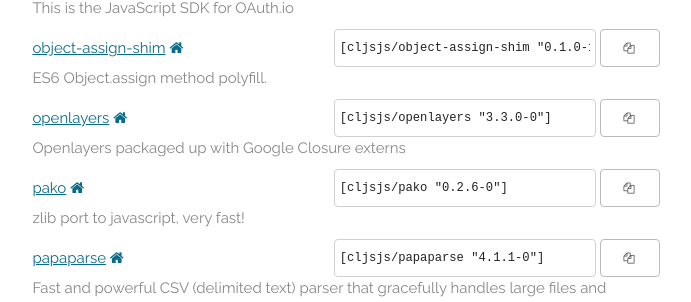
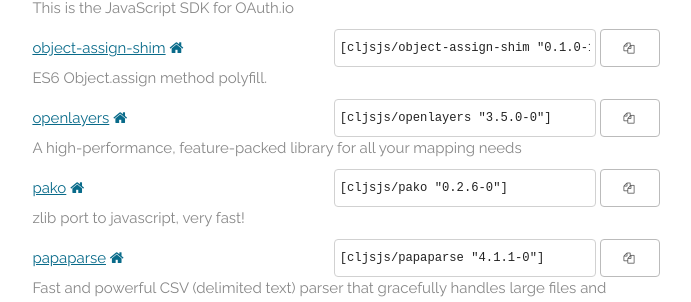
Before and after one commit to cljsjs/cljsjs.github.io, a Jekyll site: the page built from index.markdown, in a window 1280 px wide and 900 px high, scrolled down 3112 px. Shown: the part 121-423 px from the top of the window, without its empty margins (294-985 px from the left). Built offline with Jekyll 4.4.1, drawn with Linux system fonts in a browser that asks for light colours; nearby versions of some CDN libraries; comment, search, counter and statistics services are not loaded.

Commit message:
Automatic update

```diff
--- a/_includes/packages.html
+++ b/_includes/packages.html
@@ -293,10 +293,10 @@
     <a href="https://clojars.org/cljsjs/openlayers">openlayers</a>
     <a href="http://openlayers.org/" target="new"><i class="fa fa-home"></i></a>
     <span class="clojars">
-      <input type="text" value='[cljsjs/openlayers "3.3.0-0"]'/>
-      <button data-clipboard-text='[cljsjs/openlayers "3.3.0-0"]'><i class="fa fa-copy"></i></button>
+      <input type="text" value='[cljsjs/openlayers "3.5.0-0"]'/>
+      <button data-clipboard-text='[cljsjs/openlayers "3.5.0-0"]'><i class="fa fa-copy"></i></button>
     </span>
-    <p class="description">Openlayers packaged up with Google Closure externs</p>
+    <p class="description">A high-performance, feature-packed library for all your mapping needs</p>
   </li>
   <li>
     <a href="https://clojars.org/cljsjs/pako">pako</a>
```
